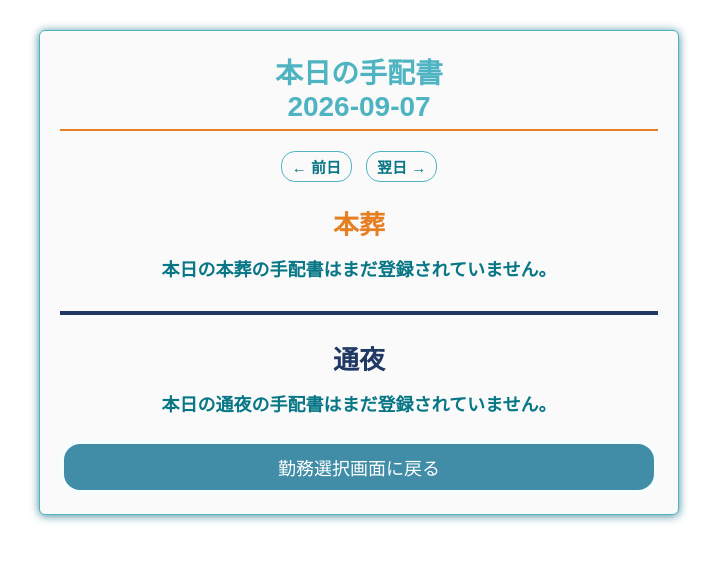
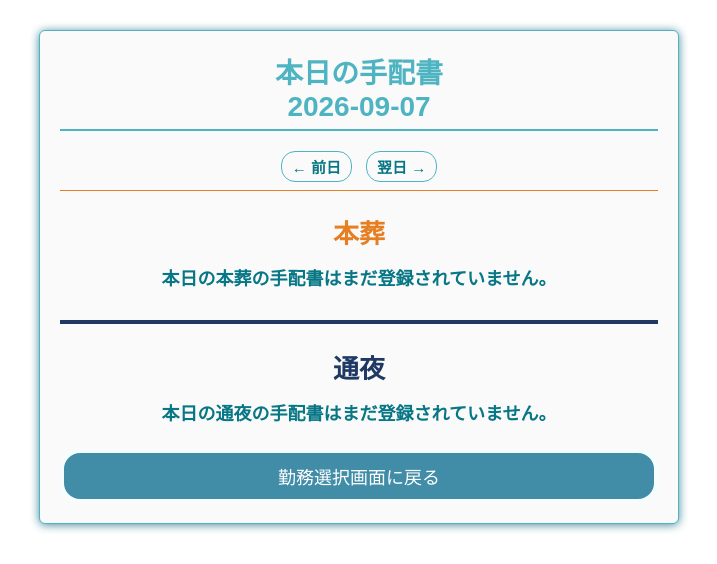
Before and after one commit to PSS-Grp/pss-attend, a Flask app: page /today_arrangement in a window 1280 px wide. Shown: the top 564 px of the page, without its empty margins (281-998 px from the left). Run offline with Flask 3, Linux system fonts and the light colour scheme; the visitor is signed in with stand-in values (Sample User, id 1); data that the repository does not hold is empty; parts of the project's set-up code (start-up, migrations or seed data) failed here and were passed over.

Commit message:
手配書確認画面: 日付下の線を元の色に戻し、本葬ブロック上部にオレンジの境界線を追加
- タイトル下の日付の下線色の上書き(#e67e22)を削除し、style.css共通の
  デフォルト色に戻した
- 本葬ブロックの上部に、太さ0.4pxのオレンジ色(#e67e22)の境界線を新たに追加

Co-Authored-By: Claude Sonnet 5 <noreply@anthropic.com>
Claude-Session: https://claude.ai/code/session_013gPMEBynRrc6kLfmEgFAdj

```diff
--- a/attendance_fixed/templates/today_arrangement.html
+++ b/attendance_fixed/templates/today_arrangement.html
@@ -20,13 +20,6 @@
         width: 640px;
         max-width: 95%;
       }
-      /* [修正] ユーザー要望により、この画面（本日の手配書）のみ、
-         タイトル下の日付の下線をオレンジ色にした
-         （style.cssの#frame .frame-titleの共通スタイルを、
-         このページに限りここで上書きしている）。 */
-      #frame.wide .frame-title {
-        border-bottom-color: #e67e22;
-      }
       .arrangement-block {
         margin-bottom: 24px;
         padding-bottom: 20px;
@@ -34,6 +27,11 @@
            はっきり見えるよう、薄い点線から実線に変更（2px→4pxへ太く、
            さらに色を灰色からネイビーに変更）した。 */
         border-bottom: 4px solid #1f3864;
+      }
+      /* [追加] ユーザー要望により、本葬ブロックの上にオレンジ色の
+         境界線（太さ0.4px）を新たに追加した。 */
+      .arrangement-block.honso {
+        border-top: 0.4px solid #e67e22;
       }
       .arrangement-block:last-of-type {
         border-bottom: none;
```
